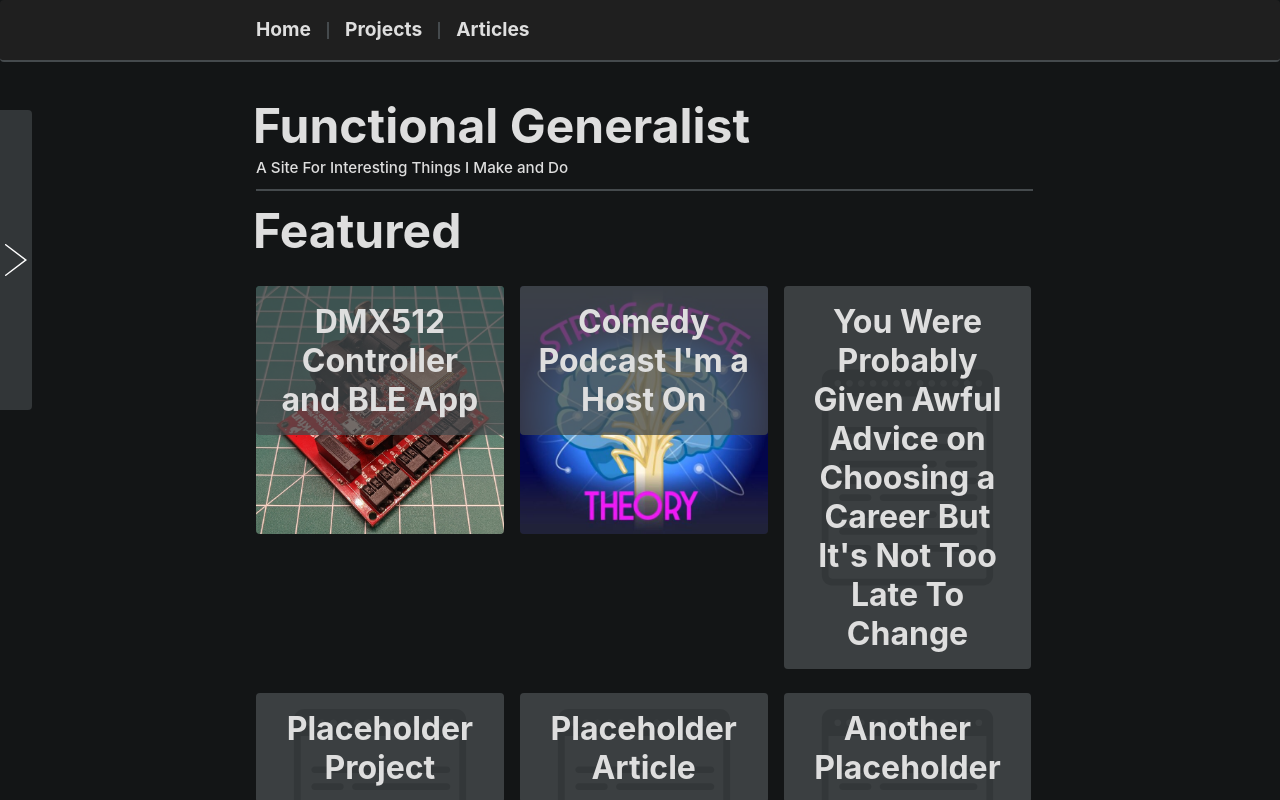
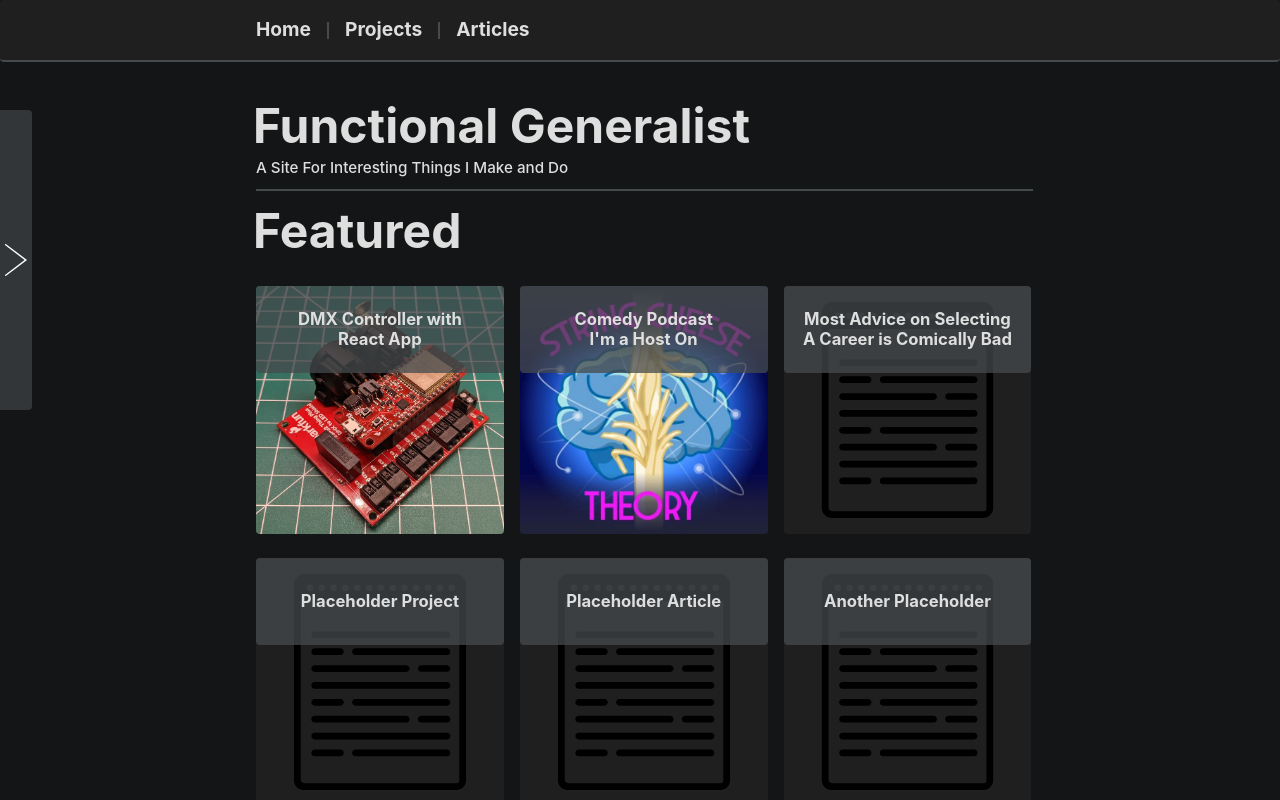
Before and after one commit to FunctionalGeneralist/functional-generalist-site, a React (Create React App) app: page / in a window 1280 px wide. Built offline with nearby package versions, Linux system fonts and the light colour scheme.

Commit message:
Minor css changes to Title

```diff
--- a/src/components/CardImage.tsx
+++ b/src/components/CardImage.tsx
@@ -43,12 +43,15 @@ export default function CardImage(props: Props) {
     <ContainerGrid
       gridRowStart={1}
       gridColumnStart={1}
-      isMinContentHigh={props.limitMaskToText ? true : false}
+      maxHeight={props.limitMaskToText ? "35%" : undefined}
       alignSelf={props.limitMaskToText ? "start" : undefined}
       backgroundColor={isHovered ? colors.containers.transparentMaskHovered : colors.containers.transparentMask}
       zIndex={styleRules.zIndexes.imageOverlay}
       cursor="pointer">
-      <ContainerGrid padding={styleRules.internalPadding} cursor="pointer" alignItems="center">
+      <ContainerGrid
+        padding={styleRules.internalPadding}
+        cursor="pointer"
+        alignItems="center">
         <Title
           titleText={props.overlayText}
           titleType="imageOverlay"
--- a/src/components/Title.tsx
+++ b/src/components/Title.tsx
@@ -5,7 +5,7 @@ import TitleSub from "../components/TitleSub"
 import {styleRules, tinyRowGap} from "../style/styles"
 import {ReactNode, useEffect, useState} from "react"
 import Line from "./Line"
-import { AnimationProps } from "../types/CommonProps"
+import {AnimationProps} from "../types/CommonProps"
 
 export interface TitleProps {
   elementIsVisible?: boolean // Value of false turns opacity to 0, otherwise 100.
@@ -77,16 +77,19 @@ export default function Title(props: Props) {
   )
 
   const imageOverlayTitle = (
+    <div style={{
+      whiteSpace: "pre-wrap",
+    }}>
       <h5
         style={{
-        fontSize: fontSizes.large,
-        height: "min-content",
+          fontSize: "1.3vw", // This will be a theme value soon, this is very temporary.
           ...commonStyles.titles
         }}>
 
         {props.titleText}
 
       </h5>
+    </div>
   )
 
   const smallTitle = (
--- a/src/content/PageHome.tsx
+++ b/src/content/PageHome.tsx
@@ -38,7 +38,7 @@ export default function PageHome() {
           image={SimpleDmxController}
           altDescription="A microcontroller with a DMX expansion board"
           enableDefaultHoverBehavior={true}
-          overlayText="DMX512 Controller and BLE App"
+          overlayText={"DMX Controller with\nReact App"}
           limitMaskToText={true}
           navigateLocation="/projects/simple-dmx-controller" />
 
@@ -46,7 +46,7 @@ export default function PageHome() {
           image={StringCheeseLogo}
           altDescription="The logo for the String Cheese Theory podcast, which is a piece of frayed string cheese in front of a brain and an atom, jokingly implying maximum brain power is found here"
           enableDefaultHoverBehavior={true}
-          overlayText="Comedy Podcast I'm a Host On"
+          overlayText={`Comedy Podcast\nI'm a Host On`}
           limitMaskToText={true}
           externalLink="https://www.stringcheesepodcast.com/"/>
 
@@ -54,7 +54,8 @@ export default function PageHome() {
           image={Documents}
           altDescription="An icon that looks like a document"
           enableDefaultHoverBehavior={true}
-          overlayText="You Were Probably Given Awful Advice on Choosing a Career But It's Not Too Late To Change"
+          limitMaskToText={true}
+          overlayText="Most Advice on Selecting A Career is Comically Bad"
           navigateLocation="/articles/given-bad-career-advice"
           padImage={true}/>
 
```
Lines whose indentation alone changed are shown as unchanged.
